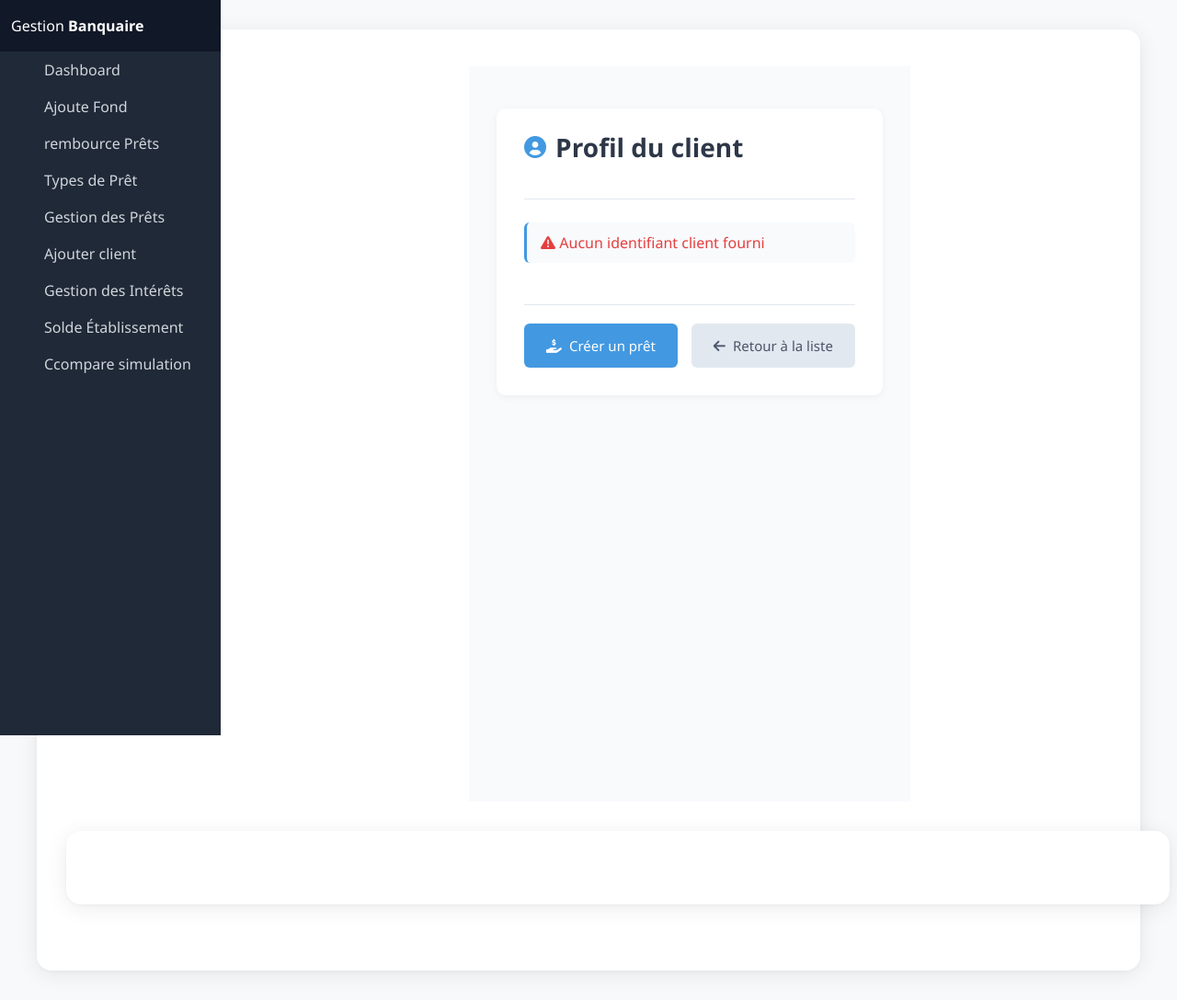
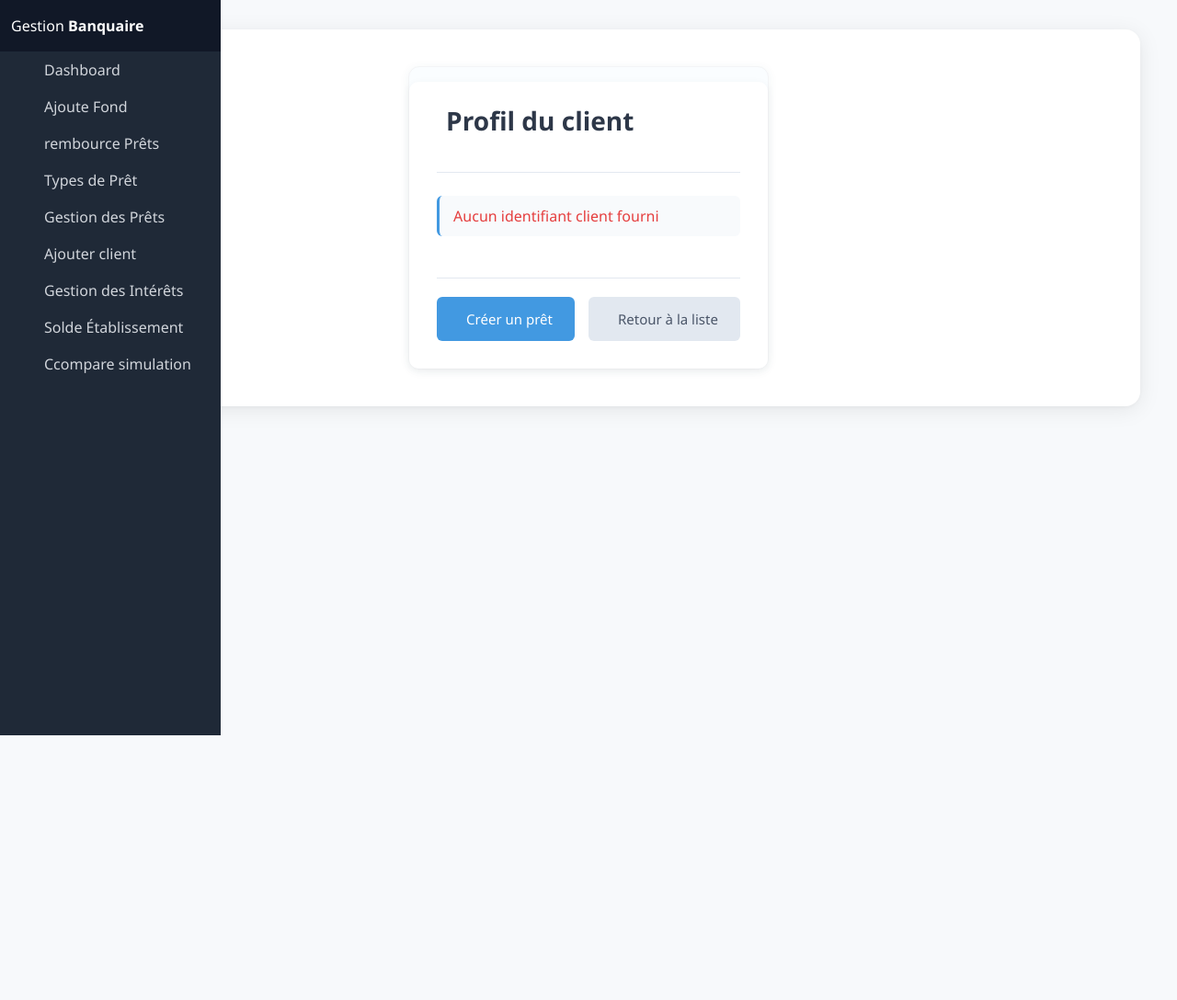
Before and after one commit to ewan2005/tp-flightphp-crud, a PHP site: page /tp-flightphp-crud/profil_client.php in a window 1280 px wide. Shown: the whole page at 92% size. After the commit the page ends 800 px from the top, so only its background shows below. Run offline with PHP 8.4, Linux system fonts and the light colour scheme; the visitor is signed in with stand-in values (Sample User, id 1).

Commit message:
update-css
update-css

```diff
--- a/profil_client.php
+++ b/profil_client.php
@@ -12,7 +12,6 @@ if (!isset($_SESSION['user'])) {
   <meta name="viewport" content="width=device-width, initial-scale=1.0">
   <title>Profil client - Gestion Bancaire</title>
   <link rel="stylesheet" href="css/main.css">
-  <link rel="stylesheet" href="https://cdnjs.cloudflare.com/ajax/libs/font-awesome/6.0.0/css/all.min.css">
   <style>
     /* Style cohérent avec la sidebar */
     .content-wrapper {
@@ -145,7 +144,7 @@ if (!isset($_SESSION['user'])) {
 <body>
   <?php include('sidebar.php'); ?>
   <section class="main-section">
-  <div class="content-wrapper">
+    <div class="card" style="margin:0;max-width:100%;">
       <div id="message" style="max-width:800px;margin:0 auto 1rem auto;"></div>
       <div class="client-card">
         <div class="client-header">
@@ -163,13 +162,13 @@ if (!isset($_SESSION['user'])) {
           <a id="lien-pret" href="#" class="btn btn-primary">
             <i class="fas fa-hand-holding-usd"></i> Créer un prêt
           </a>
-        <a href="liste_client.php" class="btn btn-secondary">
+          <a href="ajout_client.php" class="btn btn-secondary">
             <i class="fas fa-arrow-left"></i> Retour à la liste
           </a>
         </div>
       </div>
     </div>
-  <section class="main-section">
+  </section>
   <script>
     const apiBase = "http://localhost/tp-flightphp-crud/ws";
 
--- a/ws/models/Pret.php
+++ b/ws/models/Pret.php
@@ -19,11 +19,11 @@ class Pret {
         $db = getDB();
         $stmt = $db->prepare("INSERT INTO simulation (id_utilisateur, montant, duree, taux_annuel, taux_assurance, mensualite, mensualite_assurance, mensualite_totale, cout_total) VALUES (?, ?, ?, ?, ?, ?, ?, ?, ?)");
         $stmt->execute([
-            $data->id_utilisateur,
+            $data->id_user,
             $data->montant,
             $data->duree,
-            $data->taux_annuel,
-            $data->taux_assurance,
+            $data->taux,
+            $data->assurance,
             $data->mensualite,
             $data->mensualite_assurance,
             $data->mensualite_totale,
```
Lines whose indentation alone changed are shown as unchanged.
